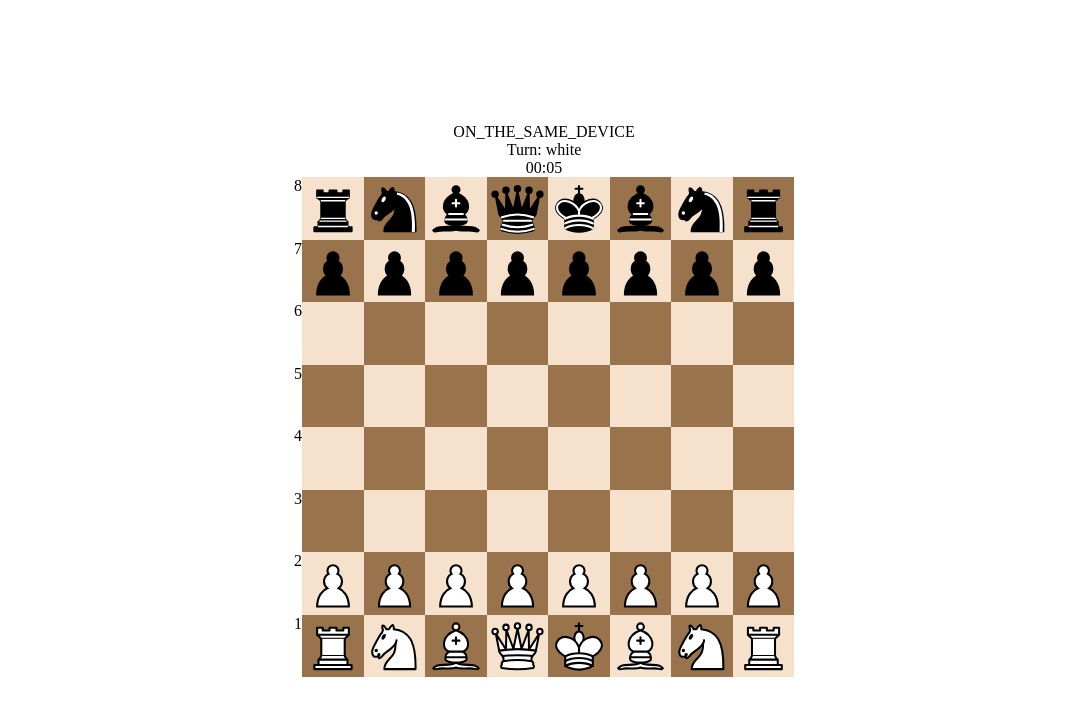
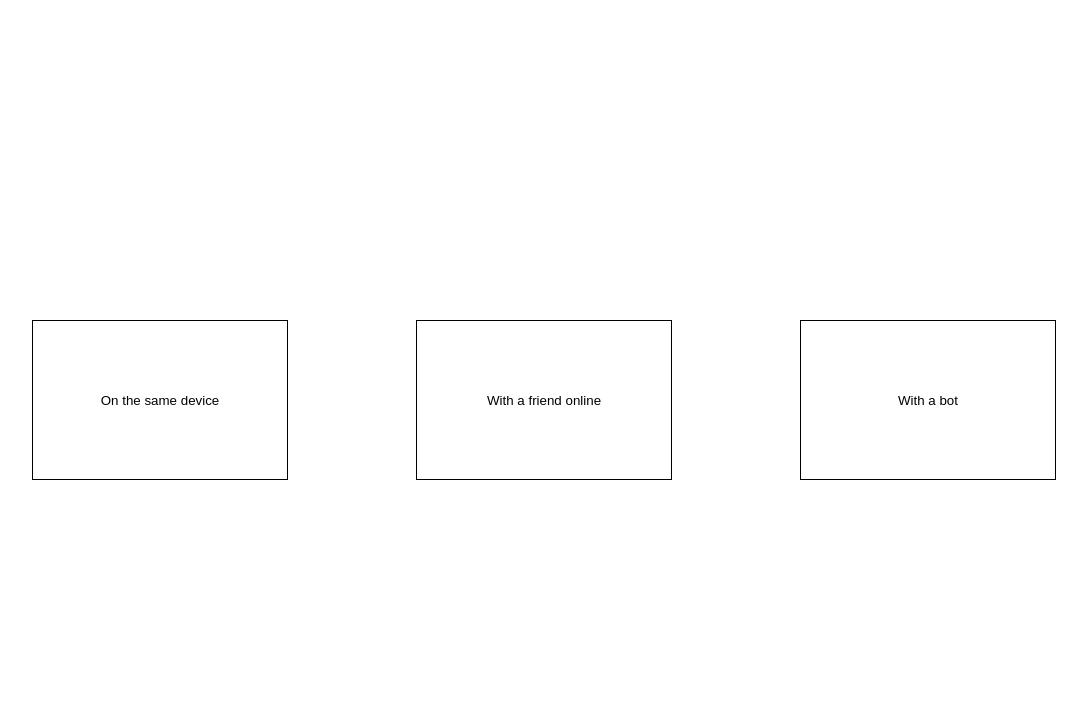
Before and after one commit to Secret333Boy/E-chess, a React (Create React App) app in the folder client/: page / in a window 1280 px wide. Shown: the top 716 px of the page, without its empty margins (96-1183 px from the left). Built offline with nearby package versions, Linux system fonts and the light colour scheme.

Commit message:
Main menu implemented

```diff
--- a/client/src/App.scss
+++ b/client/src/App.scss
@@ -6,6 +6,27 @@
   justify-content: center;
   flex-direction: column;
   user-select: none;
+}
+
+.mainmenu {
+  display: flex;
+  width: 100%;
+  height: 100%;
+  justify-content: space-evenly;
+  align-items: center;
+
+  & > button {
+    width: 20%;
+    height: 20%;
+    border: 1px solid black;
+    background-color: transparent;
+    cursor: pointer;
+    outline: none;
+
+    &:hover {
+      background-color: rgb(217, 217, 217);
+    }
+  }
 }
 
 $board-size: 500px;
--- a/client/src/App.tsx
+++ b/client/src/App.tsx
@@ -1,30 +1,15 @@
-import React, { useEffect, useState } from 'react';
+import React from 'react';
 import './App.scss';
-import BoardComponent from './components/BoardComponent';
-import Timer from './components/TimerComponent';
-import PlayerContext from './contexts/PlayerContext';
-import Board from './models/Board';
-import { Color } from './models/Color';
-import Player from './models/Player';
+import GameComponent from './components/GameComponent';
+import MainMenuComponent from './components/MainMenuComponent';
 import { useAppSelector } from './store/hooks';
 
 const App = () => {
-  const [board, setBoard] = useState<Board>(new Board());
-  const [player, setPlayer] = useState<Player | null>(null);
   const gameMode = useAppSelector((state) => state.gameModeReducer.gameMode);
-  useEffect(() => {
-    setPlayer(
-      new Player(Color.WHITE, board, () => setBoard(board.copy()), gameMode)
-    );
-  }, []);
+
   return (
     <div className="App">
-      <div>{gameMode}</div>
-      <div>Turn: {board.getPlayerColor().toLowerCase()}</div>
-      <Timer />
-      <PlayerContext.Provider value={{ player }}>
-        <BoardComponent board={board} />
-      </PlayerContext.Provider>
+      {gameMode ? <GameComponent gameMode={gameMode} /> : <MainMenuComponent />}
     </div>
   );
 };
--- /dev/null
+++ b/client/src/components/GameComponent.tsx
@@ -0,0 +1,35 @@
+import React, { useEffect, useState } from 'react';
+import PlayerContext from '../contexts/PlayerContext';
+import Board from '../models/Board';
+import { Color } from '../models/Color';
+import Player from '../models/Player';
+import TimerComponent from '../components/TimerComponent';
+import BoardComponent from './BoardComponent';
+import { GameMode } from '../models/GameMode';
+
+interface GameComponentProps {
+  gameMode: GameMode;
+}
+
+const GameComponent: React.FC<GameComponentProps> = ({ gameMode }) => {
+  if (!gameMode) throw new Error('Game mode is not defined');
+  const [board, setBoard] = useState<Board>(new Board());
+  const [player, setPlayer] = useState<Player | null>(null);
+  useEffect(() => {
+    setPlayer(
+      new Player(Color.WHITE, board, () => setBoard(board.copy()), gameMode)
+    );
+  }, []);
+  return (
+    <>
+      <div>{gameMode}</div>
+      <div>Turn: {board.getPlayerColor().toLowerCase()}</div>
+      <TimerComponent />
+      <PlayerContext.Provider value={{ player }}>
+        <BoardComponent board={board} />
+      </PlayerContext.Provider>
+    </>
+  );
+};
+
+export default GameComponent;
--- /dev/null
+++ b/client/src/components/MainMenuComponent.tsx
@@ -0,0 +1,23 @@
+import React from 'react';
+import { useAppDispatch } from '../store/hooks';
+import { GameMode } from '../models/GameMode';
+import { setGameMode } from '../store/actions/gameModeActions';
+
+const MainMenuComponent = () => {
+  const dispath = useAppDispatch();
+  return (
+    <div className="mainmenu">
+      <button onClick={() => dispath(setGameMode(GameMode.ON_THE_SAME_DEVICE))}>
+        On the same device
+      </button>
+      <button onClick={() => dispath(setGameMode(GameMode.WITH_A_FRIEND))}>
+        With a friend online
+      </button>
+      <button onClick={() => dispath(setGameMode(GameMode.WITH_A_BOT))}>
+        With a bot
+      </button>
+    </div>
+  );
+};
+
+export default MainMenuComponent;
--- a/client/src/components/TimerComponent.tsx
+++ b/client/src/components/TimerComponent.tsx
@@ -5,6 +5,7 @@ const timer = new Timer();
 const TimerComponent = () => {
   const [time, setTime] = useState(timer.timeFormatted);
   useEffect(() => {
+    timer.start();
     setInterval(() => {
       setTime(timer.timeFormatted);
     }, 500);
--- a/client/src/store/slices/gameModeSlice.ts
+++ b/client/src/store/slices/gameModeSlice.ts
@@ -2,11 +2,11 @@ import { createSlice, PayloadAction } from '@reduxjs/toolkit';
 import { GameMode } from '../../models/GameMode';
 
 interface GameModeState {
-  gameMode: GameMode;
+  gameMode: GameMode | null;
 }
 
 const initialState: GameModeState = {
-  gameMode: GameMode.ON_THE_SAME_DEVICE,
+  gameMode: null,
 };
 
 const gameModeSlice = createSlice({
```
